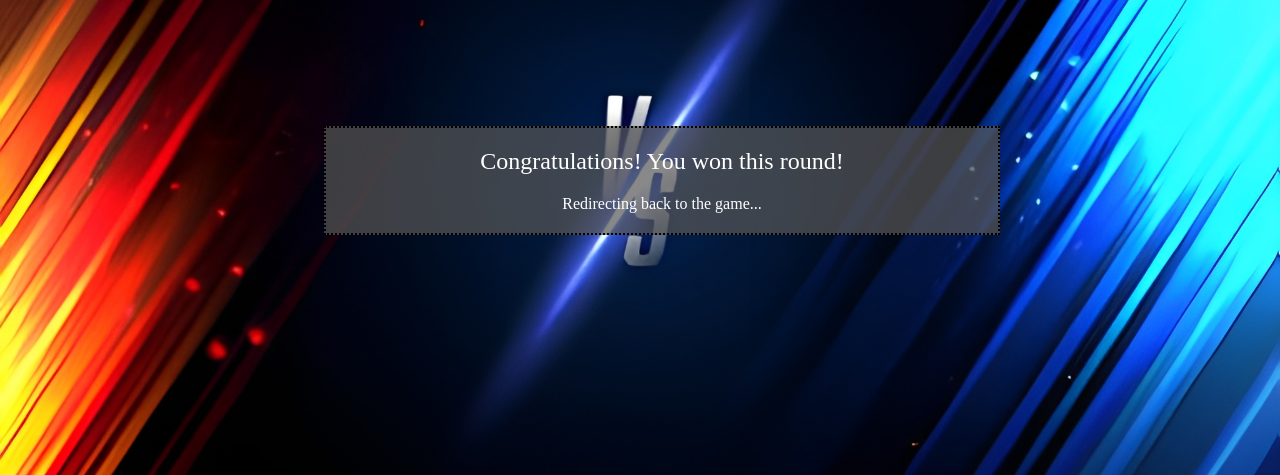
After one commit to DominicSweeney/NHL_Fantasy, a Flask app: page /endOfRound in a window 1280 px wide. The commit adds this page. Shown: the top 475 px of the page. Run offline with Flask 3, Linux system fonts and the light colour scheme.

Commit message:
endofroundscreen

```diff
--- a/app/app.py
+++ b/app/app.py
@@ -129,6 +129,10 @@ def vs_computer():
 @app.route("/pickUpCard")
 def pick_up_card():
     return render_template("Client/pickUpCard.html")
+
+@app.route("/endOfRound")
+def end_of_round():
+    return render_template("Client/endOfRound.html")
 
 @app.route("/card", methods=['POST', 'GET'])
 def card():
@@ -272,10 +276,6 @@ def player_profile(player_id):
     else:
         return "Player not found", 404
 
-if __name__ == "__main__":
-    app.run(debug=True)
-
-
 # Main entry point for running the app
 if __name__ == '__main__':
     app.run(debug=True)
--- a/app/static/CSS/components/card.css
+++ b/app/static/CSS/components/card.css
@@ -184,3 +184,13 @@ body {
 .tooltip2:hover .tooltiptext2 {
     visibility: visible;
 }
+
+/* End of round */
+.result-message {
+    font-size: 1.5rem;
+    margin-bottom: 20px;
+}
+.redirect-message {
+    font-size: 1rem;
+    color: #ffffff;
+}
--- /dev/null
+++ b/app/templates/Client/endOfRound.html
@@ -0,0 +1,39 @@
+<!DOCTYPE html>
+<html lang="en">
+<head>
+    <meta charset="UTF-8">
+    <meta name="viewport" content="width=device-width, initial-scale=1.0">
+    <link href="../static/CSS/components/card.css" rel="stylesheet" type="text/css">
+    <link href="../static/CSS/components/container.css" rel="stylesheet" type="text/css">
+    <title>Round Result</title>
+</head>
+<body>
+    <div class="container">
+        <div class="result-message" id="resultMessage">
+            <!-- Result message will be dynamically inserted here -->
+        </div>
+        <div class="redirect-message">
+            Redirecting back to the game...
+        </div>
+    </div>
+
+    <script>
+        // Example: Replace this with actual logic to determine the winner
+        const winner = "user"; // or "computer"
+
+        const resultMessage = document.getElementById("resultMessage");
+        if (winner === "user") {
+            resultMessage.textContent = "Congratulations! You won this round!";
+        } else if (winner === "computer") {
+            resultMessage.textContent = "The computer won this round. Better luck next time!";
+        } else {
+            resultMessage.textContent = "It's a tie!";
+        }
+
+        // Redirect back to card.html after 5 seconds
+        // setTimeout(() => {
+        //     window.location.href = "card.html";
+        // }, 5000);
+    </script>
+</body>
+</html>
```
Also changed, not shown: app/static/CSS/pages/index.css (line endings or trailing spaces), instance/users.db.
